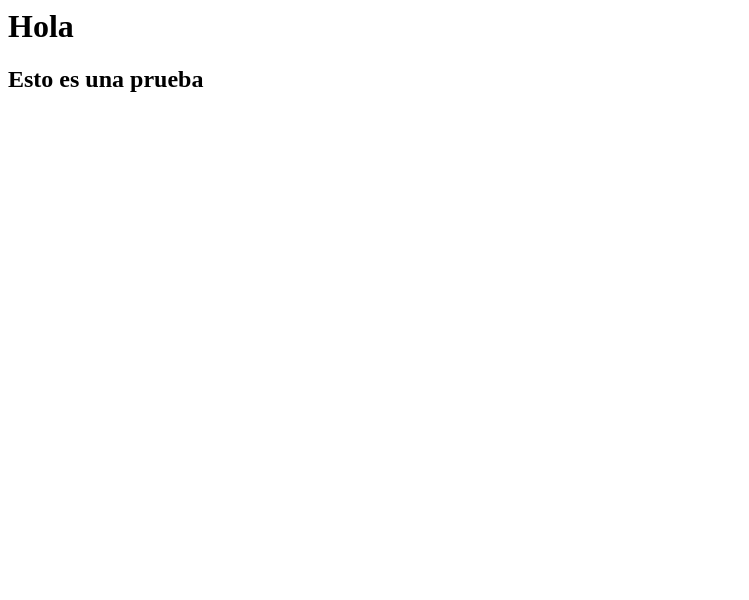
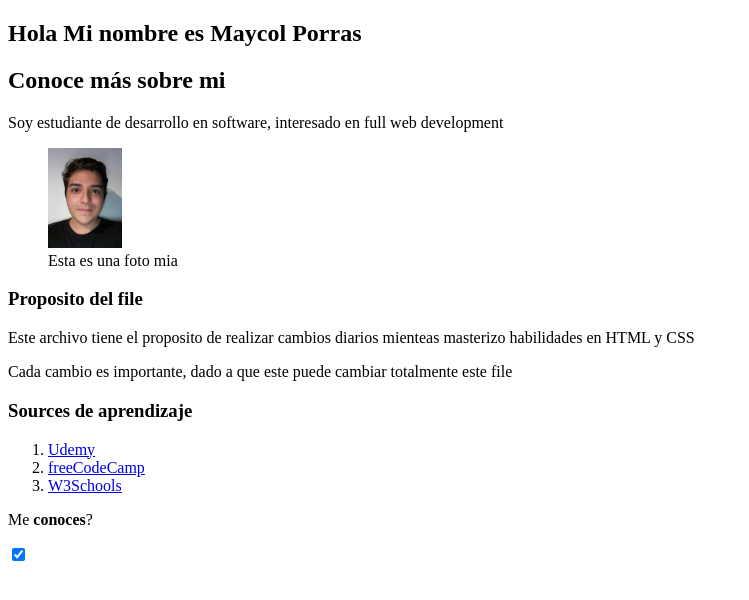
Before and after one commit to maycolsporras/HTMLCSS_Master, a plain HTML site: page index.html in a window 1280 px wide. Shown: the whole page, without its empty margins (0-749 px from the left). Drawn offline with Linux system fonts and the light colour scheme.

Commit message:
Dia 1 html master file
Se hicieron cambios en el index para ir anadiendo lo aprendido del dia 1
recordar: 30 mins de algo siempre va a ser mejor que nada!!

```diff
--- a/index.html
+++ b/index.html
@@ -1,2 +1,47 @@
-<h1>Hola</h1>
-<h2>Esto es una prueba</h2>
+<!DOCTYPE html>
+<html lang="en">
+<head>
+    <meta charset="UTF-8">
+    <meta name="viewport" content="width=device-width, initial-scale=1.0">
+    <!--Este se ve en el tab de internet-->
+    <title>HTMLCSSMaster</title>
+    <!--Link se usa para traer files externos, como el css, font y icons, que ayudan esteticamente al html-->
+    <link rel="stylesheet" href="./styles.css">
+    <!--rel es la relacion queexite entre el archivo externo y el html-->
+    <!--Hay otros como lo es el preconnect que es para ayudar a la carga del SEO-->
+    <!--href es el link del archivo, en este caso es ./ porque se encuentra en la carpeta donde esta el index-->
+</head>
+<body>
+    <!--El main siempre abarca lo mas importante del codigo-->
+    <main>
+    <!--Dividir en secciones el codigo es importante para el load del SEO (Search Engine Optimization)-->
+    <section>
+        <h1>Hola Mi nombre es Maycol Porras</h1>
+        <h2>Conoce más sobre mi</h2>
+        <p>Soy estudiante de desarrollo en software, interesado en full web development</p>
+        <!--Esto es importante para almacenar imagenes-->
+        <!--Siempre tartar de tener un alt en las imagenes para una mayor accesibilidad-->
+        <figure>
+            <img src="./Foto Maycol.jpeg" alt="Foto mia" height="100px">
+            <figcaption>Esta es una foto mia</figcaption>
+        </figure>
+        <h3>Proposito del file</h3>
+        <p>Este archivo tiene el proposito de realizar cambios diarios mienteas masterizo habilidades en HTML y CSS</p>
+        <p>Cada cambio es importante, dado a que este puede cambiar totalmente este file </p>
+        <h3>Sources de aprendizaje</h3>
+        <ol>
+            <!--El target sirve para saber donde se abrira el link, en otra pestanha, ahi mismo, etc...-->
+            <li><a href="https://www.udemy.com/personal/home/" target="_blank">Udemy</a></li>
+            <li><a href="https://www.freecodecamp.org/learn/full-stack-developer/">freeCodeCamp</a></li>
+            <li><a href="https://www.w3schools.com/">W3Schools</a></li>
+        </ol>
+        <!--Se pueden enfatizar palabras como es el caso de abajo del strong, o se puede usar em para italic-->
+        <p>Me <strong>conoces</strong>?</p>
+        <!--Existen diferentes tipos de input-->
+        <!--El input sirve para pedir informacion al user que esta en la pagina-->
+        <!--Existen atributos que no necesitan un value, como lo es el checked,disabled,redonly,required-->
+        <input type="checkbox" checked>
+    </main>
+    </section>
+</body>
+</html>
```
Also changed, not shown: Foto Maycol.jpeg (added).
